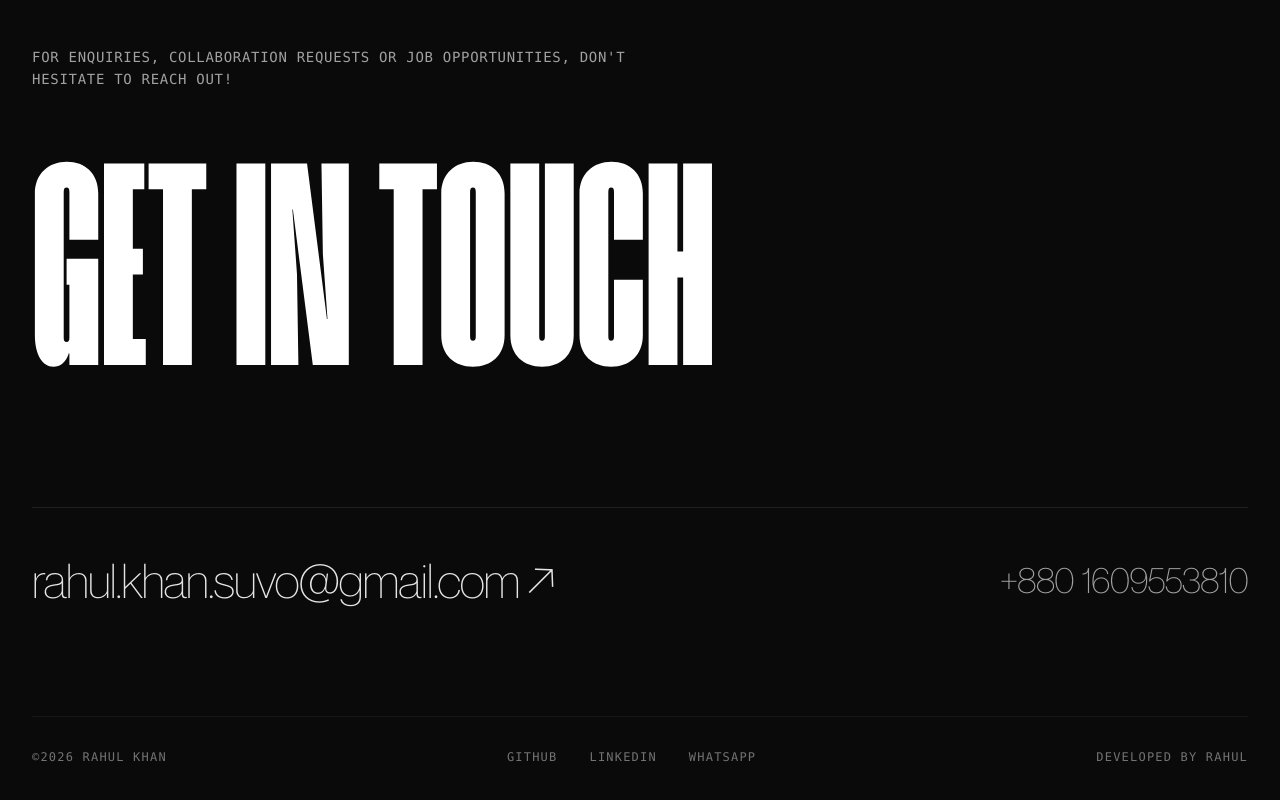
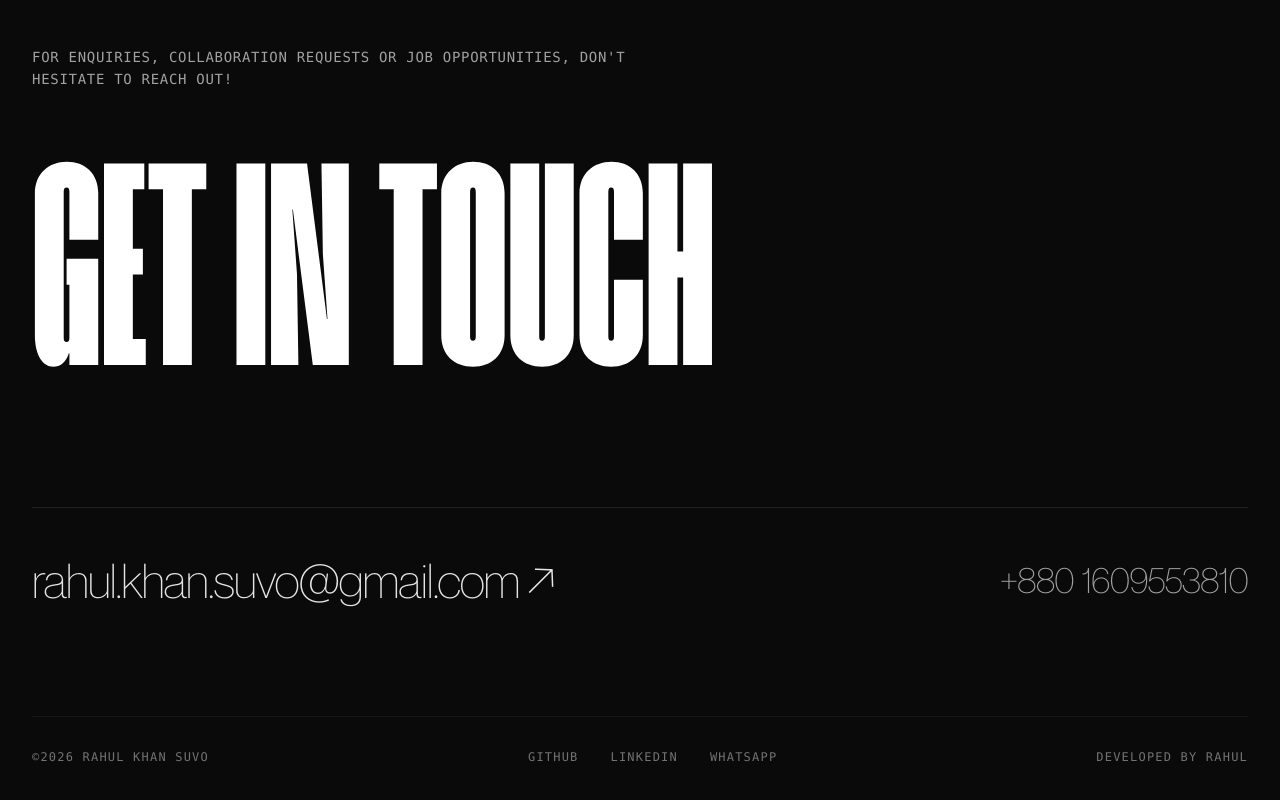
Before and after one commit to RahulKhanSuvo/RahulKhanSuvo, a Next.js app: page / in a window 1280 px wide. Shown: the part 6699-7499 px from the top of the page. Built offline with nearby package versions, Linux system fonts and the light colour scheme.

Commit message:
chore: update footer personal information and social links

```diff
--- a/src/components/shared/Footer.tsx
+++ b/src/components/shared/Footer.tsx
@@ -72,12 +72,12 @@ export const Footer = () => {
         {/* Bottom Bar / Copyright */}
         <div className="mt-20 sm:mt-28 pt-8 border-t border-neutral-900 flex flex-col sm:flex-row justify-between items-center gap-6 text-[0.7rem] sm:text-xs font-mono text-neutral-500 uppercase tracking-widest">
           {/* Copyright */}
-          <div>©{new Date().getFullYear()} RAHUL KHAN</div>
+          <div>©{new Date().getFullYear()} RAHUL KHAN SUVO</div>
 
           {/* Social Links */}
           <div className="flex items-center gap-6 sm:gap-8">
             <a
-              href="https://github.com"
+              href="https://github.com/RahulKhanSuvo"
               target="_blank"
               rel="noopener noreferrer"
               className="hover:text-white transition-colors duration-200"
@@ -85,7 +85,7 @@ export const Footer = () => {
               GITHUB
             </a>
             <a
-              href="https://linkedin.com"
+              href="https://www.linkedin.com/in/rahul-khan-suvo"
               target="_blank"
               rel="noopener noreferrer"
               className="hover:text-white transition-colors duration-200"
@@ -93,7 +93,7 @@ export const Footer = () => {
               LINKEDIN
             </a>
             <a
-              href="https://whatsapp.com"
+              href="https://wa.me/8801609553810"
               target="_blank"
               rel="noopener noreferrer"
               className="hover:text-white transition-colors duration-200"
```
